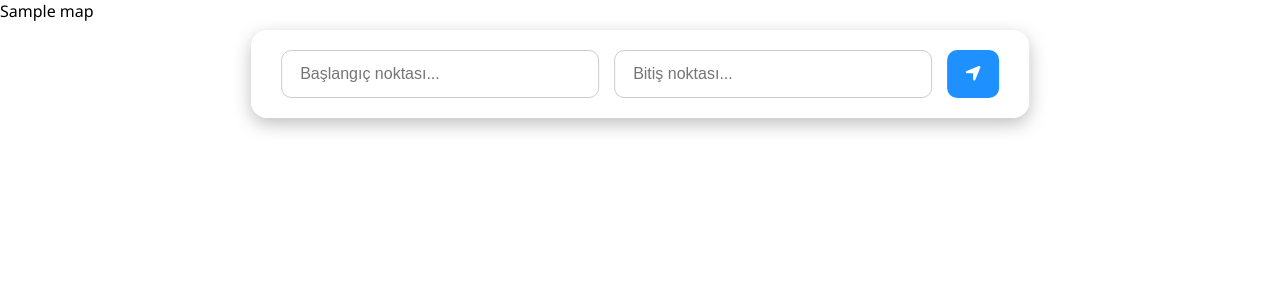
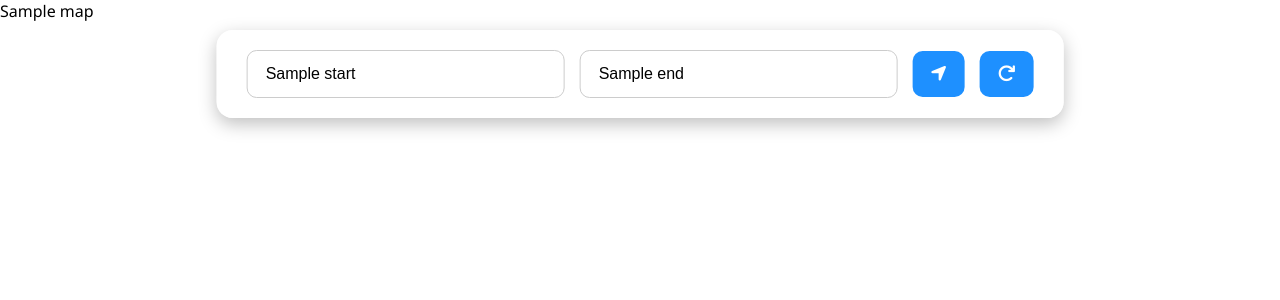
Before and after one commit to abdullah-tanriverdi/TrafficPredictionSystem, a Flask app: template templates/index.html in a window 1280 px wide. Shown: the top 300 px of the page. Run offline with Flask 3, Linux system fonts and the light colour scheme; the template is opened without the code that fills it: most values are stand-ins (such as "Sample title", 1, 10 or a date in 2020).

Commit message:
oute generation based on start and end coordinates completed

```diff
--- a/app.py
+++ b/app.py
@@ -1,56 +1,113 @@
-from flask import Flask, render_template, request
+from flask import Flask, render_template, request, redirect, url_for
 import folium
+import requests
 
 app = Flask(__name__)
 
+def geocode(address):
+    url = 'https://nominatim.openstreetmap.org/search'
+    params = {'q': address, 'format': 'json', 'limit': 1}
+    headers = {'User-Agent': 'my-app'}
+    response = requests.get(url, params=params, headers=headers)
+    if response.ok and response.json():
+        data = response.json()[0]
+        return float(data['lat']), float(data['lon'])
+    else:
+        return None, None
+
+def get_route_osrm(start_lon, start_lat, end_lon, end_lat):
+    url = f"http://router.project-osrm.org/route/v1/driving/{start_lon},{start_lat};{end_lon},{end_lat}"
+    params = {'overview': 'full', 'geometries': 'geojson'}
+    response = requests.get(url, params=params)
+    if response.ok:
+        return response.json()
+    return None
+
 @app.route('/')
 def index():
-    m = folium.Map(
-        location=[41.025, 29.016],
-        zoom_start=13,
-        tiles=None
-    )
 
-    folium.TileLayer(
-        tiles='https://server.arcgisonline.com/ArcGIS/rest/services/World_Imagery/MapServer/tile/{z}/{y}/{x}',
-        attr='Esri',
-        name='Esri World Imagery',
-        overlay=False,
-        control=False
-    ).add_to(m)
-
+    m = folium.Map(location=[41.025, 29.016], zoom_start=13, tiles='OpenStreetMap')
     map_html = m._repr_html_()
-    return render_template('index.html', map=map_html)
+    return render_template('index.html', map=map_html, start='', end='')
 
 @app.route('/generate_route', methods=['POST'])
 def generate_route():
-
     start = request.form['start']
     end = request.form['end']
 
-    m = folium.Map(
-        location=[41.025, 29.016],
-        zoom_start=15,
-        tiles=None
-    )
+    start_lat, start_lon = geocode(start)
+    end_lat, end_lon = geocode(end)
 
-    folium.TileLayer(
-        tiles='https://server.arcgisonline.com/ArcGIS/rest/services/World_Imagery/MapServer/tile/{z}/{y}/{x}',
-        attr='Esri',
-        name='Esri World Imagery',
-        overlay=False,
-        control=False
-    ).add_to(m)
+    m = None
+
+    if start_lat and start_lon and end_lat and end_lon:
+        route_data = get_route_osrm(start_lon, start_lat, end_lon, end_lat)
+        if route_data and route_data.get('routes'):
+            coords = route_data['routes'][0]['geometry']['coordinates']
+            route_latlon = [(lat, lon) for lon, lat in coords]
 
 
-    start_coords = [41.0053, 29.0230]
-    end_coords = [41.0438, 29.0094]
+            lats = [pt[0] for pt in route_latlon]
+            lons = [pt[1] for pt in route_latlon]
+            bounds = [[min(lats), min(lons)], [max(lats), max(lons)]]
 
-    folium.Marker(start_coords, popup="Başlangıç (Kadıköy)").add_to(m)
-    folium.Marker(end_coords, popup="Bitiş (Beşiktaş)").add_to(m)
+            m = folium.Map(tiles='OpenStreetMap')
+            m.fit_bounds(bounds)
+
+
+            folium.Marker(
+                location=[start_lat, start_lon],
+                popup=f'Başlangıç: {start}',
+                icon=folium.Icon(color='green', icon='play', prefix='fa')
+            ).add_to(m)
+
+            folium.Marker(
+                location=[end_lat, end_lon],
+                popup=f'Bitiş: {end}',
+                icon=folium.Icon(color='red', icon='stop', prefix='fa')
+            ).add_to(m)
+
+
+            folium.PolyLine(
+                locations=route_latlon,
+                color='blue',
+                weight=5,
+                opacity=0.8
+            ).add_to(m)
+
+
+    if m is None:
+        center = [41.025, 29.016]
+        zoom = 13
+        if start_lat and start_lon and end_lat and end_lon:
+            center = [(start_lat + end_lat) / 2, (start_lon + end_lon) / 2]
+        elif start_lat and start_lon:
+            center = [start_lat, start_lon]
+        elif end_lat and end_lon:
+            center = [end_lat, end_lon]
+
+        m = folium.Map(location=center, zoom_start=zoom, tiles='OpenStreetMap')
+
+        if start_lat and start_lon:
+            folium.Marker(
+                location=[start_lat, start_lon],
+                popup=f'Başlangıç: {start}',
+                icon=folium.Icon(color='green', icon='play', prefix='fa')
+            ).add_to(m)
+
+        if end_lat and end_lon:
+            folium.Marker(
+                location=[end_lat, end_lon],
+                popup=f'Bitiş: {end}',
+                icon=folium.Icon(color='red', icon='stop', prefix='fa')
+            ).add_to(m)
 
     map_html = m._repr_html_()
-    return render_template('index.html', map=map_html)
+    return render_template('index.html', map=map_html, start=start, end=end)
+
+@app.route('/reset')
+def reset():
+    return redirect(url_for('index'))
 
 if __name__ == '__main__':
     app.run(debug=True)
--- a/templates/index.html
+++ b/templates/index.html
@@ -1,28 +1,23 @@
 <!DOCTYPE html>
 <html lang="tr">
 <head>
-    <meta charset="UTF-8">
+    <meta charset="UTF-8" />
     <title>Traffic Prediction System</title>
     <style>
         html, body {
             height: 100%;
-            margin: 0;
-            padding: 0;
+            margin: 0; padding: 0;
             font-family: 'Segoe UI', sans-serif;
         }
-
         #map {
             position: absolute;
-            top: 0;
-            bottom: 0;
+            top: 0; bottom: 0;
             width: 100%;
             z-index: 0;
         }
-
         .search-container {
             position: absolute;
-            top: 30px;
-            left: 50%;
+            top: 30px; left: 50%;
             transform: translateX(-50%);
             background: rgba(255, 255, 255, 0.95);
             padding: 20px 30px;
@@ -33,7 +28,6 @@
             gap: 15px;
             z-index: 10;
         }
-
         .search-container input[type="text"] {
             padding: 14px 18px;
             border-radius: 10px;
@@ -41,8 +35,7 @@
             font-size: 16px;
             width: 280px;
         }
-
-        .search-container button {
+        .search-container button, .search-container a.button-reset {
             padding: 14px 18px;
             border: none;
             background-color: #1e90ff;
@@ -50,31 +43,32 @@
             border-radius: 10px;
             cursor: pointer;
             transition: background-color 0.3s ease;
+            text-decoration: none;
+            display: flex;
+            align-items: center;
         }
-
-        .search-container button:hover {
+        .search-container button:hover, .search-container a.button-reset:hover {
             background-color: #0d6efd;
         }
-
-        .search-container button i {
+        .search-container button i, .search-container a.button-reset i {
             font-size: 18px;
         }
     </style>
-    <link href="https://cdnjs.cloudflare.com/ajax/libs/font-awesome/6.5.0/css/all.min.css" rel="stylesheet">
+    <link href="https://cdnjs.cloudflare.com/ajax/libs/font-awesome/6.5.0/css/all.min.css" rel="stylesheet" />
 </head>
 <body>
-
     <div class="search-container">
-    <form method="POST" action="/generate_route" style="display: flex; gap: 15px;">
-        <input type="text" name="start" placeholder="Başlangıç noktası..." required>
-        <input type="text" name="end" placeholder="Bitiş noktası..." required>
-        <button type="submit"><i class="fas fa-location-arrow"></i></button>
+        <form method="POST" action="/generate_route" style="display: flex; gap: 15px; align-items: center;">
+            <input type="text" name="start" placeholder="Başlangıç noktası..." value="{{ start }}" required />
+            <input type="text" name="end" placeholder="Bitiş noktası..." value="{{ end }}" required />
+            <button type="submit" title="Rotayı oluştur"><i class="fas fa-location-arrow"></i></button>
+            <a href="{{ url_for('reset') }}" class="button-reset" title="Haritayı sıfırla ve ana sayfaya dön">
+                <i class="fas fa-redo"></i>
+            </a>
         </form>
     </div>
-
     <div id="map">
         {{ map|safe }}
     </div>
-
 </body>
 </html>
```
Lines whose indentation alone changed are shown as unchanged.
